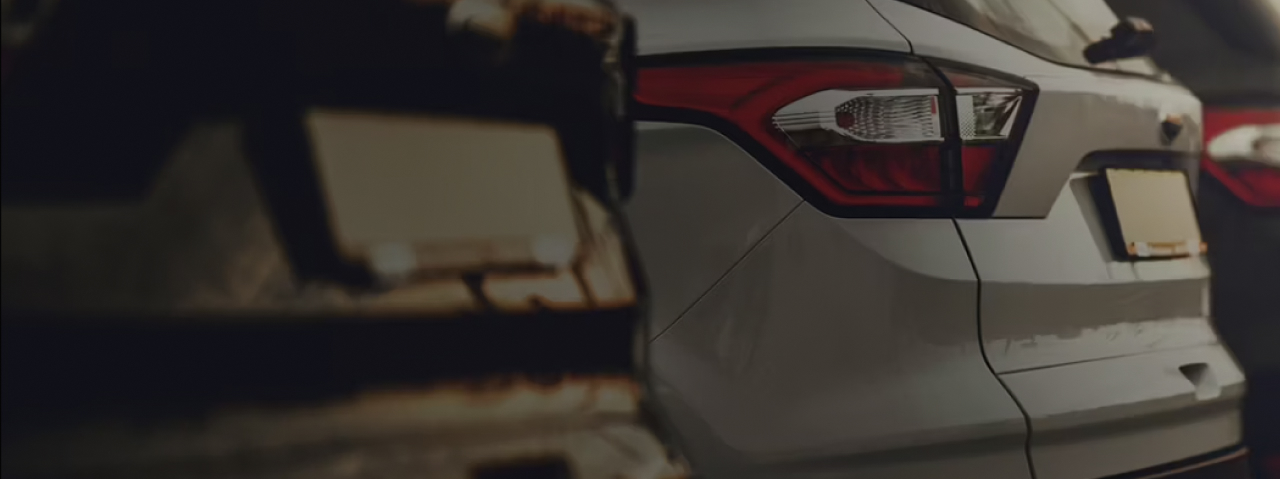
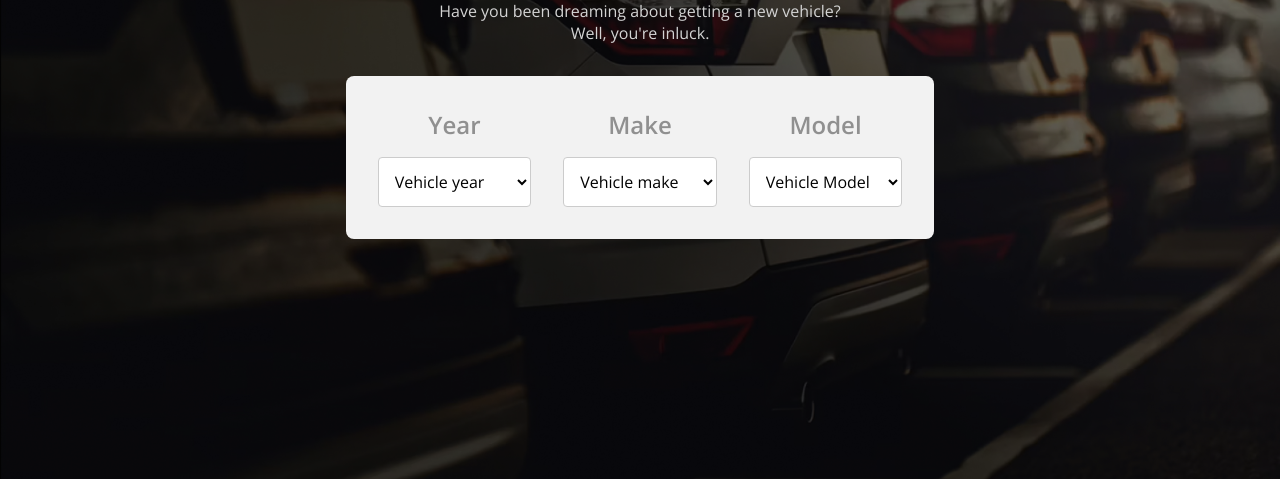
Before and after one commit to smithchadfs/car-finder, a website built with webpack: page src/index.html in a window 1280 px wide. Shown: the part 321-800 px from the top of the page. Built offline with nearby package versions, Linux system fonts and the light colour scheme.

Commit message:
Added style guide and html

```diff
--- a/src/index.html
+++ b/src/index.html
@@ -6,6 +6,37 @@
   <title>Week 1 Assignment: Car Finder App</title>
 </head>
 <body>
+  <main class="car-finder">
+    <div class="hero-section">
+      <h1>Find Your Dream Vehicle</h1>
+      <p>Have you been dreaming about getting a new vehicle?<br>Well, you're inluck.</p>
+
+      <div class="search-card">
+        <div class="search-group">
+          <label>Year</label>
+          <select id="year-select">
+            <option>Vehicle year</option>
+            <!-- Populate with JS -->
+          </select>
+        </div>
+
+        <div class="search-group">
+          <label>Make</label>
+          <select id="make-select">
+            <option>Vehicle make</option>
+          </select>
+        </div>
+
+        <div class="search-group">
+          <label>Model</label>
+          <select id="model-select">
+            <option>Vehicle Model</option>
+          </select>
+        </div>
+
+      </div>
+    </div>
+  </main>
   <script src="bundle.js"></script>
 </body>
 </html>
--- a/src/index.js
+++ b/src/index.js
@@ -4,11 +4,13 @@ import './styles/index.scss';
 // Import car data
 import carData from './car-dataset.json';
 
+
 // App logic
 class CarFinder {
     constructor(data) {
         this.cars = data;
     }
+
 
     // Method to filter cars by year, make, model
     findCars(year, make, model) {
@@ -18,4 +20,16 @@ class CarFinder {
             car.model === model;
         });
     }
+
+
+    // Method to display results
+    displayResults(results) {
+
+    }
+
 }
+
+// Initialize when page loads
+(()=>{
+
+})()
--- a/src/styles/index.scss
+++ b/src/styles/index.scss
@@ -1,4 +1,111 @@
-html {
-  background: gray;
+// Import Google Font
+@import url('https://fonts.googleapis.com/css2?family=Open+Sans:wght@400;600;700&display=swap');
+
+// Variables from style guide
+$primary-white: #FFFFFF;
+$subtext-gray: #D3D3D3;
+$form-panel-bg: #F2F2F2;
+$form-blue: #3498BC;
+$form-disabled: #909090;
+$selected-option: #212121;
+
+* {
+  margin: 0;
+  padding: 0;
+  box-sizing: border-box;
+}
+
+html, body {
+  height: 100%;
+  font-family: 'Open Sans', sans-serif;
+}
+
+body {
   background-image: url("/src/images/car-finder-bg.jpg");
+  background-size: cover;
+  background-position: center;
+  background-repeat: no-repeat;
+  position: relative;
+
+  // Dark overlay
+  &::before {
+    content: '';
+    position: absolute;
+    top: 0;
+    left: 0;
+    right: 0;
+    bottom: 0;
+    background: rgba(0, 0, 0, 0.5);
+  }
 }
+
+.car-finder {
+  position: relative;
+  z-index: 1;
+  min-height: 100vh;
+  display: flex;
+  align-items: center;
+  justify-content: center;
+  padding: 20px;
+}
+
+.hero-section {
+  text-align: center;
+  color: $primary-white;
+
+  h1 {
+    font-size: 3rem;
+    font-weight: 700;
+    margin-bottom: 1rem;
+  }
+
+  p {
+    font-size: 1rem;
+    font-weight: 400;
+    margin-bottom: 2rem;
+    color: $subtext-gray;
+  }
+}
+
+.search-card {
+  background: $form-panel-bg;
+  border-radius: 8px;
+  padding: 2rem;
+  display: grid;
+  grid-template-columns: repeat(3, 1fr);
+  gap: 2rem;
+  max-width: 1100px;
+}
+
+.search-group {
+  label {
+    display: block;
+    font-size: 1.5rem;
+    font-weight: 600;
+    margin-bottom: 1rem;
+    color: $form-disabled;
+
+    &.active {
+      color: $form-blue;
+    }
+  }
+
+  select {
+    width: 100%;
+    padding: 0.75rem;
+    font-size: 1rem;
+    border: 1px solid #ccc;
+    border-radius: 4px;
+    background: white;
+    font-family: 'Open Sans', sans-serif;
+
+    option {
+      background: white;
+
+      &:checked {
+        background: $form-blue;
+        color: white;
+      }
+    }
+  }
+}
```
